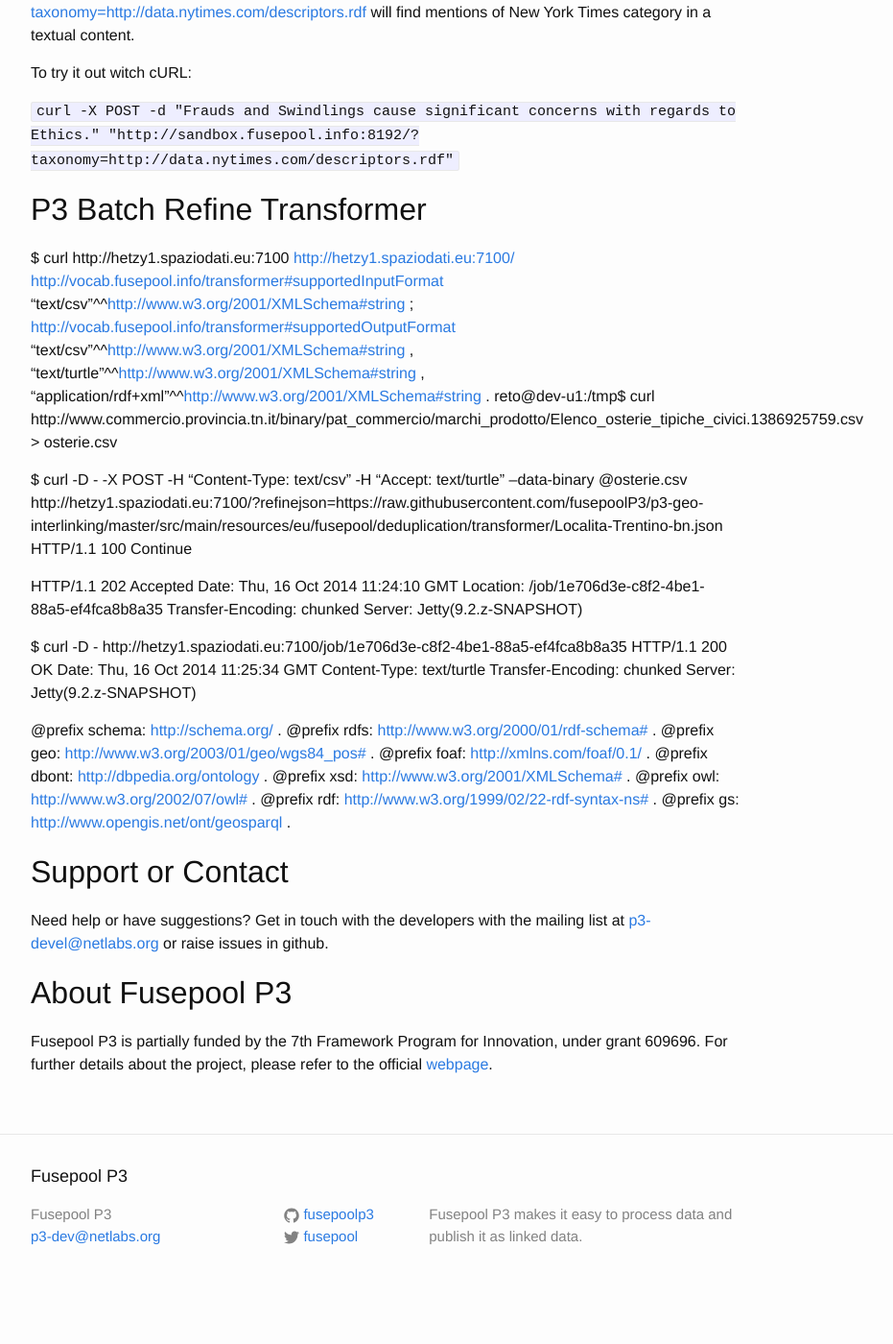
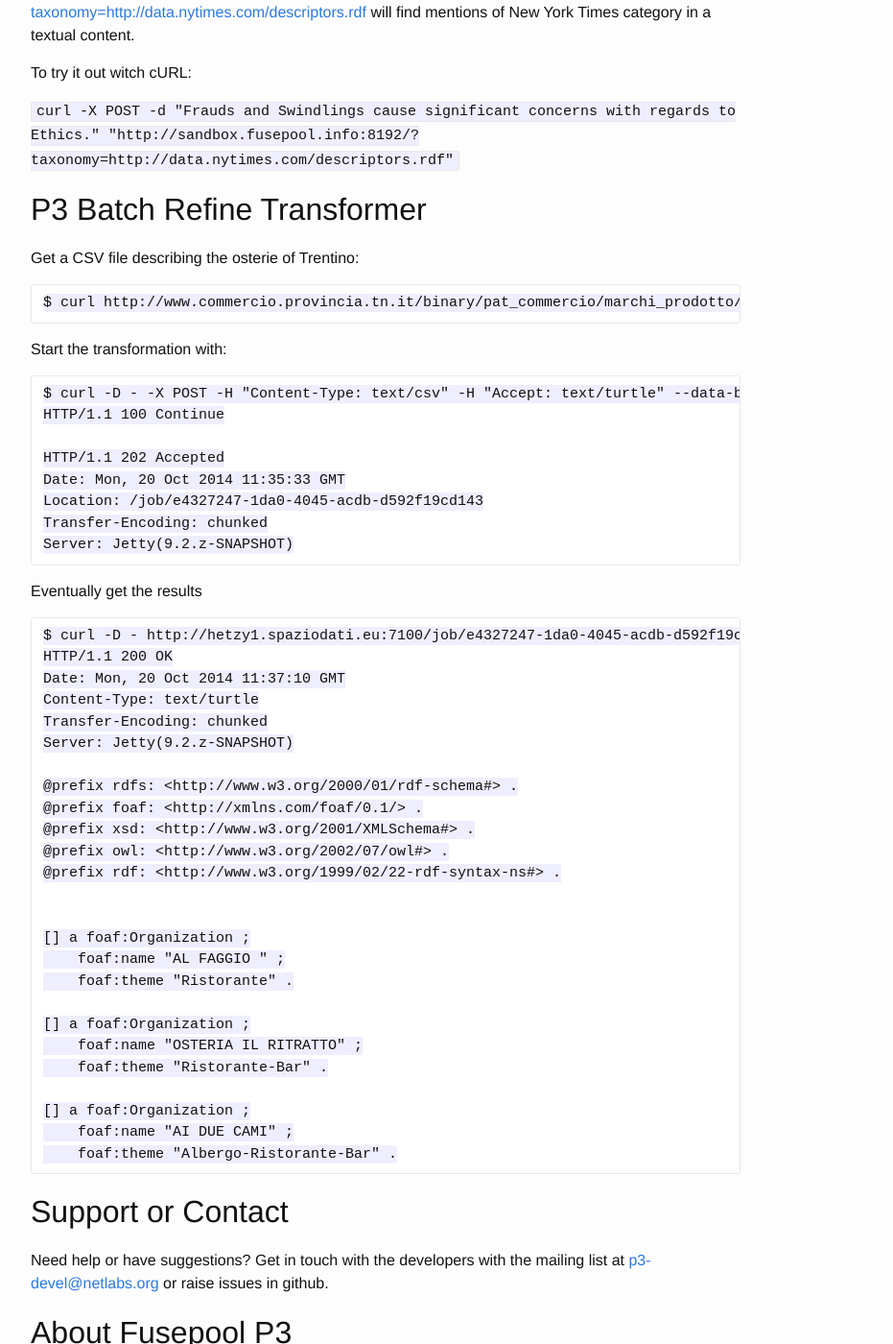
Before and after one commit to fusepoolP3/fusepoolp3.github.io, a Jekyll site: the page built from index.md, in a window 1280 px wide and 1400 px high, scrolled down 1586 px. Shown: the whole window at 96% size, without its empty margins (238-1169 px from the left). Built offline with Jekyll 4.4.1, drawn with Linux system fonts in a browser that asks for light colours; before the commit the page ends 2945 px from its top, so only the background shows below that.

Commit message:
improved openrefine example

```diff
--- a/index.md
+++ b/index.md
@@ -67,40 +67,49 @@
 
 ## P3 Batch Refine Transformer
 
-$ curl http://hetzy1.spaziodati.eu:7100
-<http://hetzy1.spaziodati.eu:7100/>
-      <http://vocab.fusepool.info/transformer#supportedInputFormat>
-              "text/csv"^^<http://www.w3.org/2001/XMLSchema#string> ;
-      <http://vocab.fusepool.info/transformer#supportedOutputFormat>
-              "text/csv"^^<http://www.w3.org/2001/XMLSchema#string> , "text/turtle"^^<http://www.w3.org/2001/XMLSchema#string> , "application/rdf+xml"^^<http://www.w3.org/2001/XMLSchema#string> .
-reto@dev-u1:/tmp$ curl http://www.commercio.provincia.tn.it/binary/pat_commercio/marchi_prodotto/Elenco_osterie_tipiche_civici.1386925759.csv > osterie.csv
+Get a CSV file describing the osterie of Trentino:
 
-$ curl -D - -X POST -H "Content-Type: text/csv" -H "Accept: text/turtle" --data-binary @osterie.csv http://hetzy1.spaziodati.eu:7100/?refinejson=https://raw.githubusercontent.com/fusepoolP3/p3-geo-interlinking/master/src/main/resources/eu/fusepool/deduplication/transformer/Localita-Trentino-bn.json
-HTTP/1.1 100 Continue
+    $ curl http://www.commercio.provincia.tn.it/binary/pat_commercio/marchi_prodotto/Elenco_osterie_tipiche_civici.1386925759.csv > osterie.csv
 
-HTTP/1.1 202 Accepted
-Date: Thu, 16 Oct 2014 11:24:10 GMT
-Location: /job/1e706d3e-c8f2-4be1-88a5-ef4fca8b8a35
-Transfer-Encoding: chunked
-Server: Jetty(9.2.z-SNAPSHOT)
 
-$ curl -D - http://hetzy1.spaziodati.eu:7100/job/1e706d3e-c8f2-4be1-88a5-ef4fca8b8a35
-HTTP/1.1 200 OK
-Date: Thu, 16 Oct 2014 11:25:34 GMT
-Content-Type: text/turtle
-Transfer-Encoding: chunked
-Server: Jetty(9.2.z-SNAPSHOT)
+Start the transformation with:
 
-@prefix schema: <http://schema.org/> .
-@prefix rdfs: <http://www.w3.org/2000/01/rdf-schema#> .
-@prefix geo: <http://www.w3.org/2003/01/geo/wgs84_pos#> .
-@prefix foaf: <http://xmlns.com/foaf/0.1/> .
-@prefix dbont: <http://dbpedia.org/ontology> .
-@prefix xsd: <http://www.w3.org/2001/XMLSchema#> .
-@prefix owl: <http://www.w3.org/2002/07/owl#> .
-@prefix rdf: <http://www.w3.org/1999/02/22-rdf-syntax-ns#> .
-@prefix gs: <http://www.opengis.net/ont/geosparql> .
+    $ curl -D - -X POST -H "Content-Type: text/csv" -H "Accept: text/turtle" --data-binary @osterie.csv http://hetzy1.spaziodati.eu:7100/?refinejson=https://raw.githubusercontent.com/fusepoolP3/batchrefine/master/engines/engines-core/src/test/resources/transforms/osterie-rdfize.json
+    HTTP/1.1 100 Continue
 
+    HTTP/1.1 202 Accepted
+    Date: Mon, 20 Oct 2014 11:35:33 GMT
+    Location: /job/e4327247-1da0-4045-acdb-d592f19cd143
+    Transfer-Encoding: chunked
+    Server: Jetty(9.2.z-SNAPSHOT)
+
+Eventually get the results
+
+    $ curl -D - http://hetzy1.spaziodati.eu:7100/job/e4327247-1da0-4045-acdb-d592f19cd143
+    HTTP/1.1 200 OK
+    Date: Mon, 20 Oct 2014 11:37:10 GMT
+    Content-Type: text/turtle
+    Transfer-Encoding: chunked
+    Server: Jetty(9.2.z-SNAPSHOT)
+
+    @prefix rdfs: <http://www.w3.org/2000/01/rdf-schema#> .
+    @prefix foaf: <http://xmlns.com/foaf/0.1/> .
+    @prefix xsd: <http://www.w3.org/2001/XMLSchema#> .
+    @prefix owl: <http://www.w3.org/2002/07/owl#> .
+    @prefix rdf: <http://www.w3.org/1999/02/22-rdf-syntax-ns#> .
+
+
+    [] a foaf:Organization ;
+        foaf:name "AL FAGGIO " ;
+        foaf:theme "Ristorante" .
+
+    [] a foaf:Organization ;
+        foaf:name "OSTERIA IL RITRATTO" ;
+        foaf:theme "Ristorante-Bar" .
+
+    [] a foaf:Organization ;
+        foaf:name "AI DUE CAMI" ;
+        foaf:theme "Albergo-Ristorante-Bar" .
 
 
 ## <a name="support-or-contact"></a>Support or Contact
```
